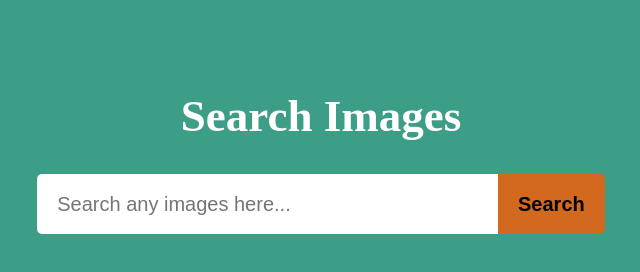
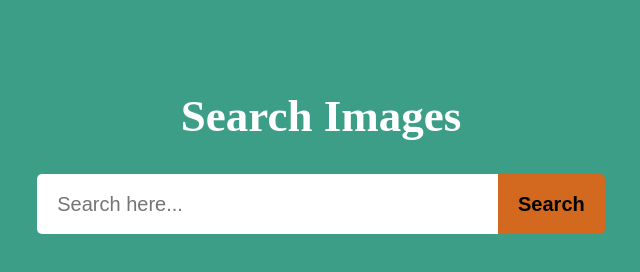
Before and after one commit to ravendrasingh000/Search-Any-Images, a plain HTML site: page index.html in a window 1280 px wide. Shown: the whole page, without its empty margins (319-959 px from the left). Drawn offline with Linux system fonts and the light colour scheme.

Commit message:
placeholder correct text

```diff
--- a/index.html
+++ b/index.html
@@ -11,7 +11,7 @@
 
     <h1>Search Images</h1>
     <form id="search-form">
-        <input type="text" id="search-input" placeholder="Search any images here...">
+        <input type="text" id="search-input" placeholder="Search here...">
         <button id="search-btn">Search</button>
     </form>
     <div class="search-result"></div>
```
